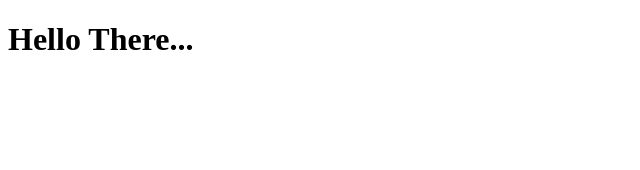
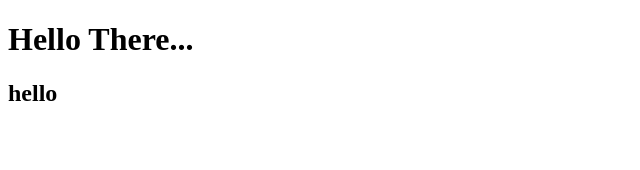
Before and after one commit to nilsys/ecommerce-app, an Angular app: page / in a window 1280 px wide. Shown: the top 170 px of the page, without its empty margins (0-640 px from the left). Built offline with nearby package versions, Linux system fonts and the light colour scheme.

Commit message:
updated again

```diff
--- a/src/app/app.component.html
+++ b/src/app/app.component.html
@@ -1 +1,2 @@
 <h1>Hello There...</h1>
+<h2>hello</h2>
```
